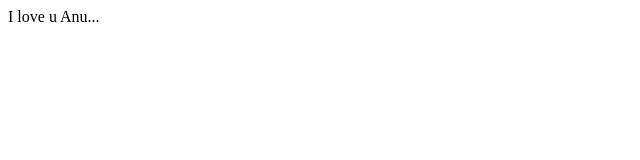
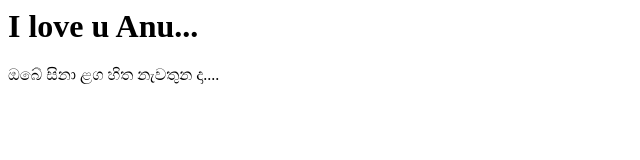
Before and after one commit to ChallengerLPF/hello-world, a plain HTML site: page index.html in a window 1280 px wide. Shown: the whole page, without its empty margins (0-640 px from the left). Drawn offline with Linux system fonts and the light colour scheme.

Commit message:
made some default styling
added <h1> and a <p>

```diff
--- a/index.html
+++ b/index.html
@@ -6,6 +6,12 @@
 	</title>
 </head>
 	<body>
-  	I love u Anu...
+
+  	<h1>I love u Anu...</h1>
+  	<p>
+  		ඔබේ සිනා ළග  හිත නැවතුන දා....
+
+  	</p>
+
 	</body>
 </html>
```
